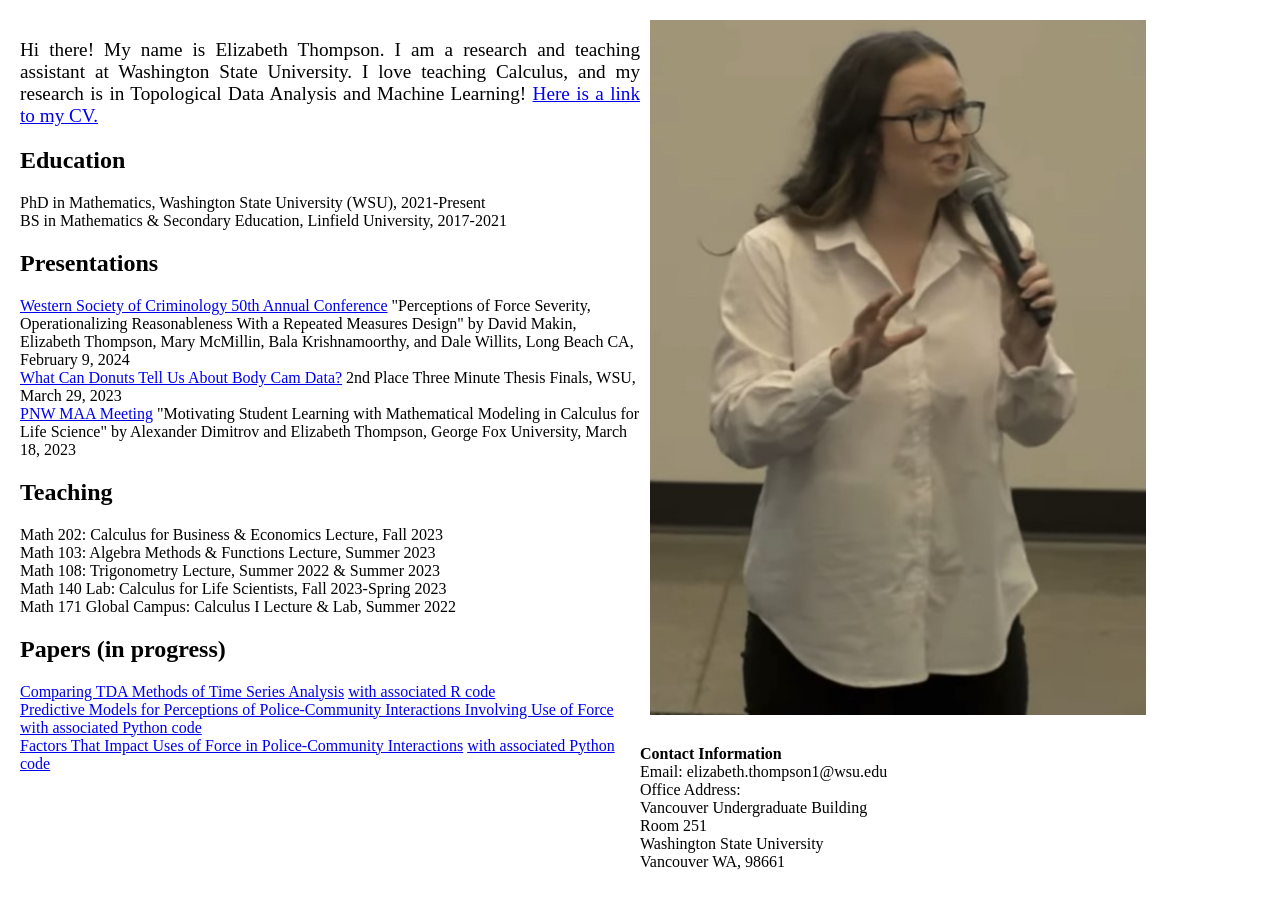
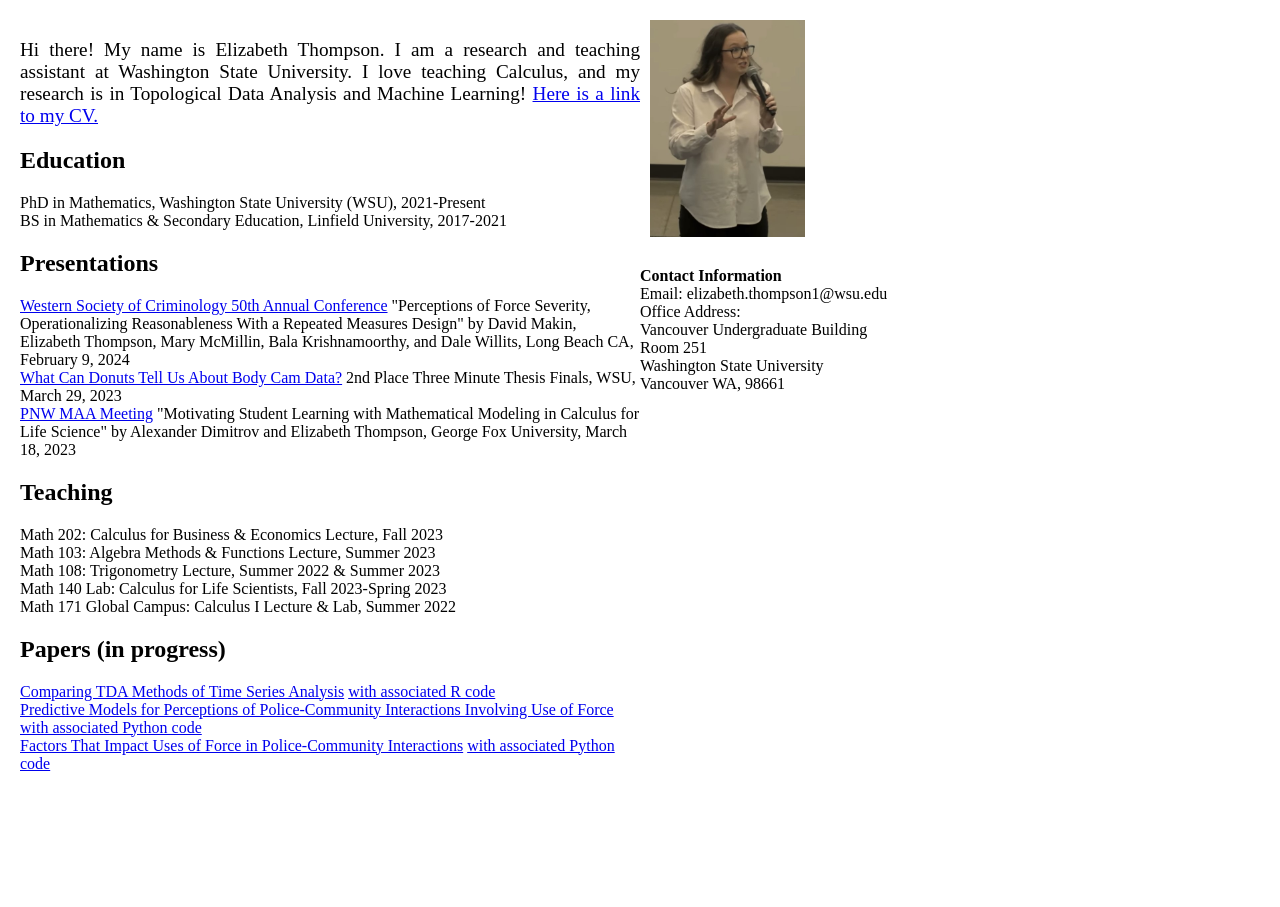
Before and after one commit to ElizabethThompson98/ElizabethThompson98.github.io, a plain HTML site: page index.html in a window 1280 px wide. After the commit the page ends 809 px from the top, so only its background shows below. Drawn offline with Linux system fonts and the light colour scheme.

Commit message:
Update index.html

```diff
--- a/index.html
+++ b/index.html
@@ -25,7 +25,7 @@
         }
 
         img {
-            width: 80%; /* Set the width of the image to fill its container */
+            width: 25%; /* Set the width of the image to fill its container */
             margin: 0 0 10px 10px; /* Adjust margin for spacing around the image */
         }
 
```
